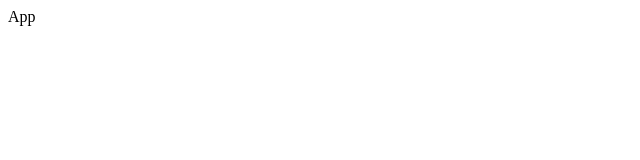
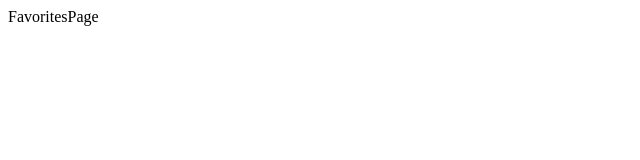
Before and after one commit to OwlingPelle/Group-Exam-React-Movie-App, a React (Vite) app: page /favorites in a window 1280 px wide. Shown: the top 160 px of the page, without its empty margins (0-640 px from the left). Built offline with nearby package versions, Linux system fonts and the light colour scheme.

Commit message:
la till routing för samtliga pages

```diff
--- a/src/App.jsx
+++ b/src/App.jsx
@@ -1,7 +1,42 @@
 import './App.css';
+import { createBrowserRouter, RouterProvider } from 'react-router-dom';
+import Layout from './components/Layout/Layout';
+import LandingPage from './pages/LandingPage/LandingPage';
+import FavoritesPage from './pages/FavoritesPage/FavoritesPage';
+import SearchPage from './pages/SearchPage/SearchPage';
+import MoviePage from './pages/MoviePage/MoviePage';
 
 function App() {
-    return <div className="app">App</div>;
+    const router = createBrowserRouter([
+        {
+            path: '/',
+            element: <Layout />,
+            children: [
+                {
+                    index: true,
+                    element: <LandingPage />,
+                },
+                {
+                    path: 'favorites',
+                    element: <FavoritesPage />,
+                },
+                {
+                    path: 'movie/:id', // Använd useRef() för att hämta filmen från dess ID
+                    element: <MoviePage />,
+                },
+                {
+                    path: 'search',
+                    element: <SearchPage />,
+                },
+            ],
+        },
+    ]);
+
+    return (
+        <div className="app">
+            <RouterProvider router={router} />
+        </div>
+    );
 }
 
 export default App;
--- /dev/null
+++ b/src/components/Layout/Layout.jsx
@@ -0,0 +1,15 @@
+import './layout.css';
+import { Outlet } from 'react-router-dom';
+
+const Layout = () => {
+    return (
+        <>
+            {/* Lägg header här */}
+            <main className="main">
+                <Outlet />
+            </main>
+        </>
+    );
+};
+
+export default Layout;
--- a/src/pages/FavoritesPage/FavoritesPage.jsx
+++ b/src/pages/FavoritesPage/FavoritesPage.jsx
@@ -0,0 +1,7 @@
+import './favoritesPage.css';
+
+const FavoritesPage = () => {
+    return <div>FavoritesPage</div>;
+};
+
+export default FavoritesPage;
--- a/src/pages/LandingPage/LandingPage.jsx
+++ b/src/pages/LandingPage/LandingPage.jsx
@@ -0,0 +1,7 @@
+import './landingPage.css';
+
+const LandingPage = () => {
+    return <div>LandingPage</div>;
+};
+
+export default LandingPage;
--- a/src/pages/MoviePage/MoviePage.jsx
+++ b/src/pages/MoviePage/MoviePage.jsx
@@ -0,0 +1,7 @@
+import './moviePage.css';
+
+const MoviePage = () => {
+    return <div>MoviePage</div>;
+};
+
+export default MoviePage;
--- a/src/pages/SearchPage/SearchPage.jsx
+++ b/src/pages/SearchPage/SearchPage.jsx
@@ -0,0 +1,7 @@
+import './searchPage.css';
+
+const SearchPage = () => {
+    return <div>SearchPage</div>;
+};
+
+export default SearchPage;
```
Also changed, not shown: src/components/Layout/layout.css (added).
